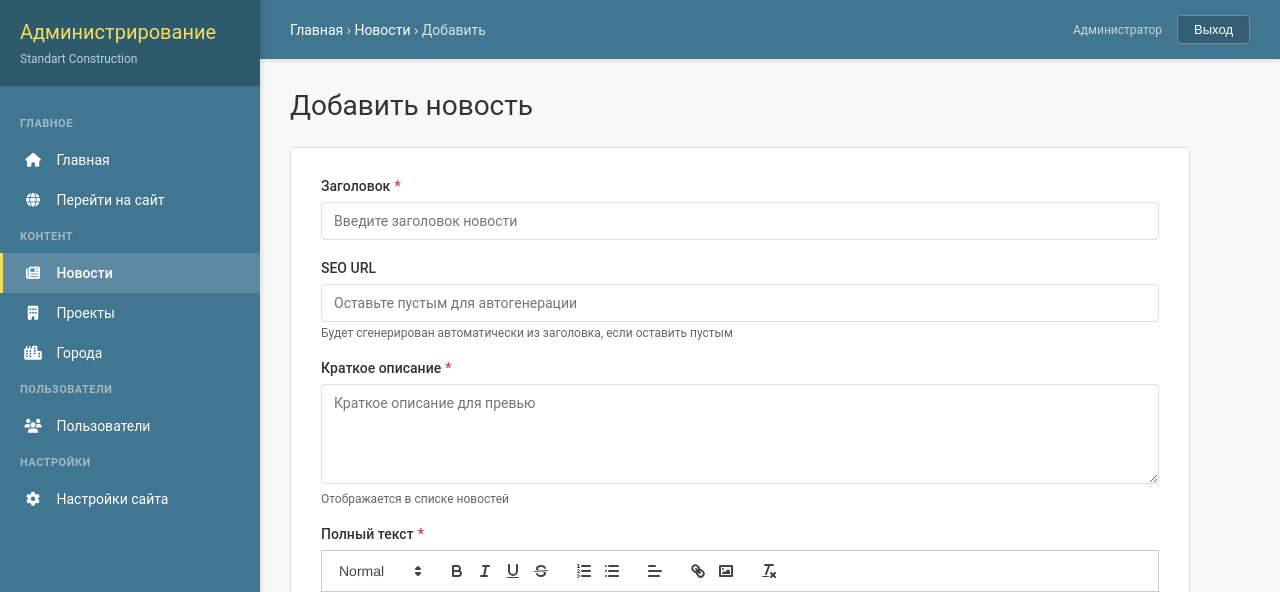
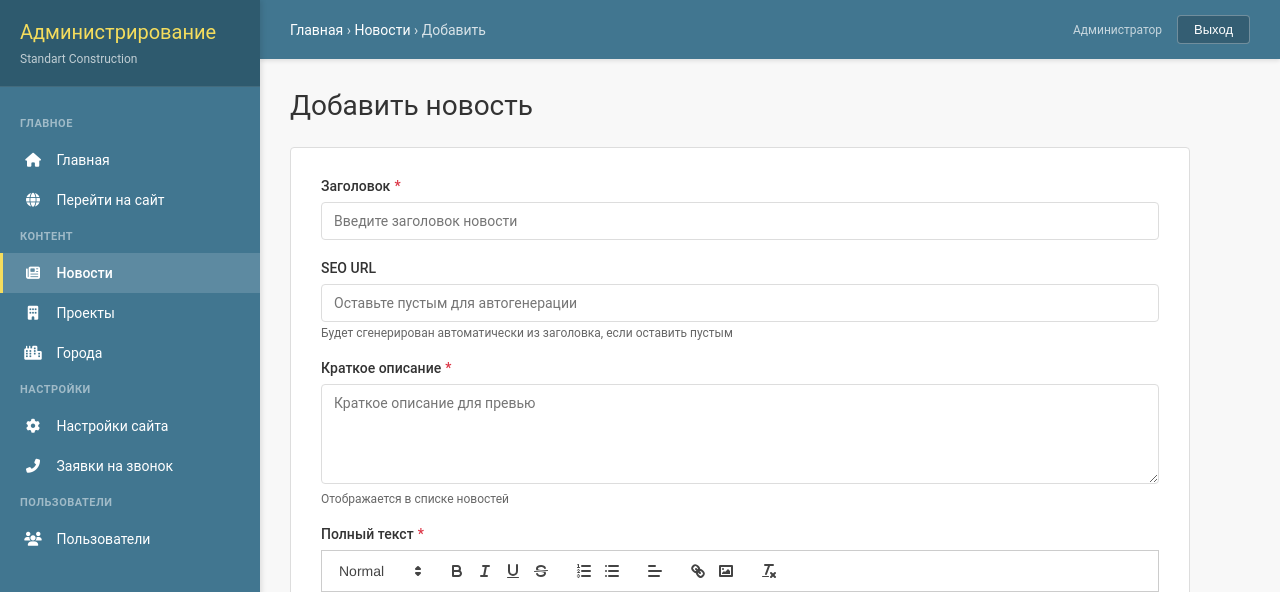
Before and after one commit to billmurray45/stconstruction, a Python web app: template app/templates/admin/news/add.html in a window 1280 px wide. Shown: the top 592 px of the page. Run offline with Jinja, Linux system fonts and the light colour scheme; the template is opened without the code that fills it, so the values that code supplies are empty; some libraries are stand-ins or nearby versions.

Commit message:
added callbacks menu

```diff
--- a/app/templates/admin/base.html
+++ b/app/templates/admin/base.html
@@ -72,16 +72,20 @@ body{font-family:'Roboto','Lucida Grande','DejaVu Sans','Bitstream Vera Sans',Ve
                 Города
             </a>
 
+            <div class="menu-section-title">Настройки</div>
+            <a href="/admin/settings" class="menu-item {% block active_settings %}{% endblock %}">
+                <i class="fas fa-cog menu-item-icon"></i>
+                Настройки сайта
+            </a>
+            <a href="/admin/callbacks" class="menu-item {% block active_callbacks %}{% endblock %}">
+                <i class="fas fa-phone-alt menu-item-icon"></i>
+                Заявки на звонок
+            </a>
+
             <div class="menu-section-title">Пользователи</div>
             <a href="/admin/users" class="menu-item {% block active_users %}{% endblock %}">
                 <i class="fas fa-users menu-item-icon"></i>
                 Пользователи
-            </a>
-
-            <div class="menu-section-title">Настройки</div>
-            <a href="/admin/settings" class="menu-item {% block active_settings %}{% endblock %}">
-                <i class="fas fa-cog menu-item-icon"></i>
-                Настройки сайта
             </a>
         </nav>
     </aside>
```
